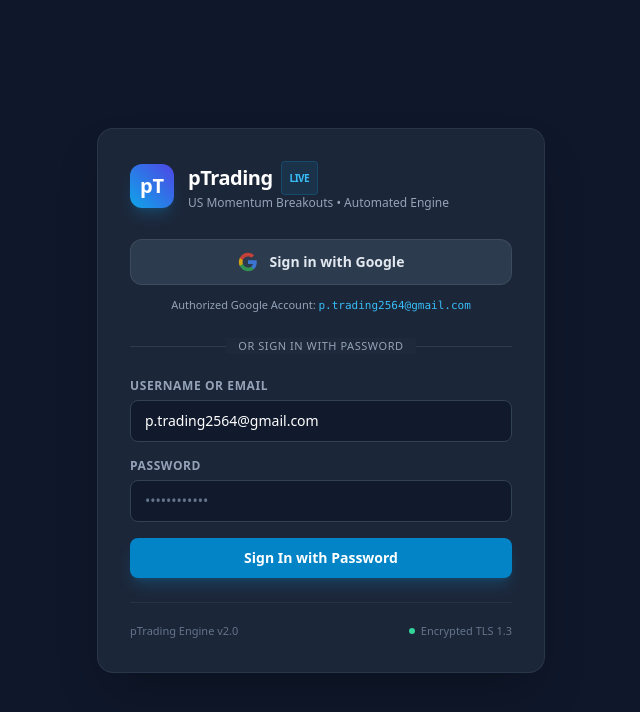
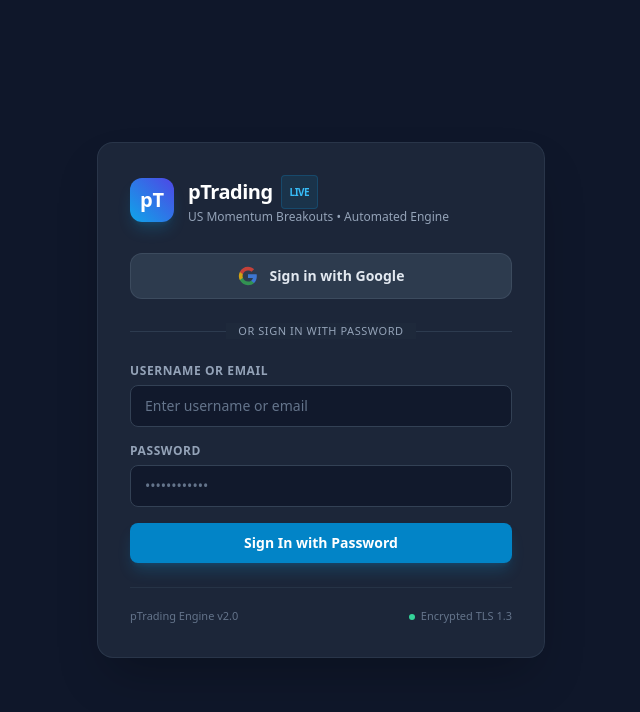
Before and after one commit to ptrading2564/pTrading, a FastAPI app: page /login in a window 1280 px wide. Shown: the top 712 px of the page, without its empty margins (319-959 px from the left). Run offline with FastAPI, Linux system fonts and the light colour scheme; some libraries are stand-ins or nearby versions.

Commit message:
fix: remove exposed authorized email and prefilled username on login page

```diff
--- a/app/templates/login.html
+++ b/app/templates/login.html
@@ -60,9 +60,6 @@
         <span>Sign in with Google</span>
       </a>
       {% endif %}
-      <p class="text-[11px] text-center text-slate-400">
-        Authorized Google Account: <span class="text-sky-400 font-mono font-medium">p.trading2564@gmail.com</span>
-      </p>
     </div>
 
     <!-- Divider -->
@@ -87,9 +84,8 @@
           type="text"
           required
           autocomplete="username"
-          value="p.trading2564@gmail.com"
           class="w-full px-3.5 py-2.5 rounded-lg bg-slate-900/80 border border-slate-700 text-sm text-white placeholder-slate-500 focus:outline-none focus:border-sky-500 focus:ring-1 focus:ring-sky-500 transition"
-          placeholder="p.trading2564@gmail.com"
+          placeholder="Enter username or email"
         >
       </div>
 
```
